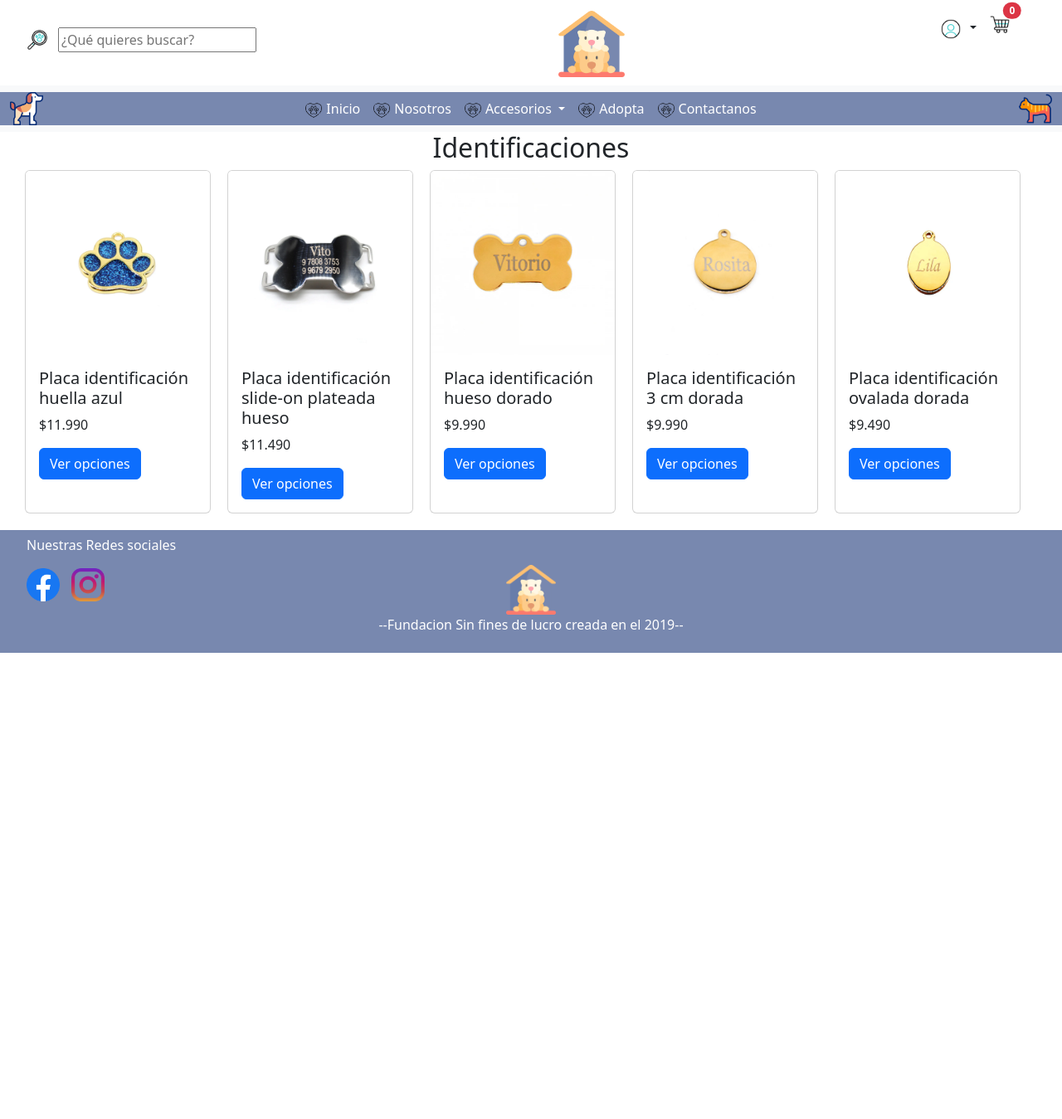
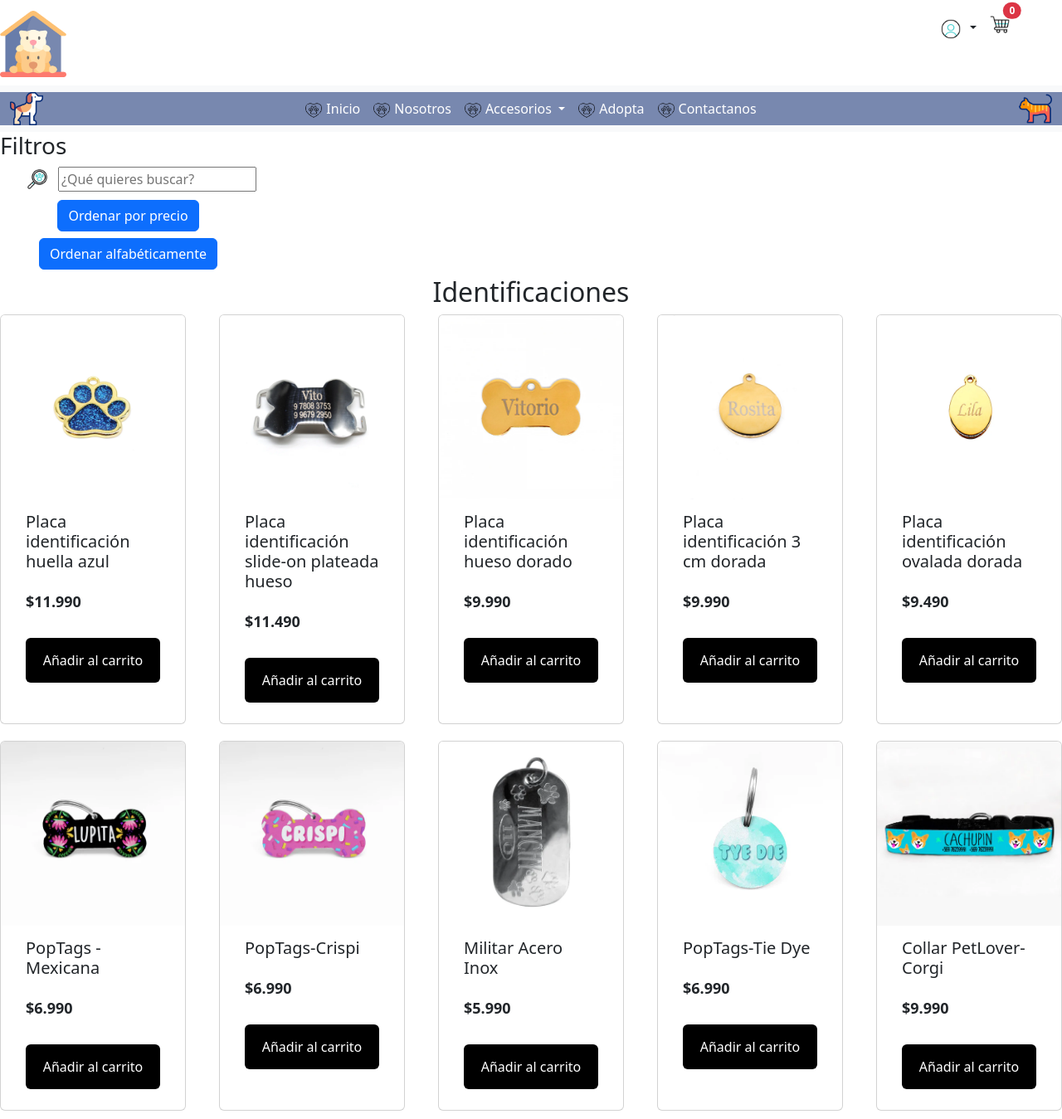
Before and after one commit to Karol3Navarro/Prueba_2_PGY3121_001D_Dayana_Alvarez_Karol_Navarro, a plain HTML site: page identificacion.html in a window 1280 px wide. Shown: the part 7-1356 px from the top of the page at 83% size. Before the commit the page ends 800 px from the top, so only its background shows below. Drawn offline with nearby package versions, Linux system fonts and the light colour scheme.

Commit message:
modificacion identificacion

```diff
--- a/identificacion.html
+++ b/identificacion.html
@@ -12,11 +12,7 @@
     <!--Barra principal-->
     <header>
         <div class="contendorBoton">
-            <!--Lupa-->
-            <div class="btnBuscar">
-                <img src="img/lupa.gif" alt="Lupa" id="lupa" width="30" height="30">
-                <input type="text" class="search-input" placeholder="¿Qué quieres buscar?">
-            </div>
+
             <!--Logo-->
             <div class="logo">
                 <center>
@@ -41,8 +37,7 @@
                                 <label for="password" class="form-label">Contraseña</label>
                                 <input type="password" class="form-control" id="password" placeholder="Ingresa tu contraseña">
                             </div>
-                            <button type="submit" class="btn btn-primary btn-secondary" onclick="login()">Iniciar sesión</button><br>
-                            <a href="registro.html"type="submit" class="btn btn-primary btn-secondary">Registrar</a>
+                            <button type="submit" class="btn btn-primary btn-secondary">Iniciar sesión</button>
                         </form>
                     </div>
                 </div>
@@ -59,6 +54,7 @@
                         </div>
                     </div>
                 </div>
+
             </div>
         </div>
 
@@ -86,7 +82,7 @@
                                 <img src="img/animales (1).png" alt="Adornos" style="height: 20px; margin-right: 5px;">Accesorios
                             </a>
                             <ul class="dropdown-menu" style="background-color:#7888AF;">
-                                <li><a class="dropdown-item" href="bandana.html" style="color: white;">Bandana</a></li>
+                                <li><a class="dropdown-item" href="Nuevo_bandana.html" style="color: white;">Bandana</a></li>
                                 <li><a class="dropdown-item" href="correa.html" style="color: white;">Correas</a></li>
                                 <li><a class="dropdown-item" href="identificacion.html" style="color: white;">Identificaciones</a></li>
                             </ul>
@@ -116,6 +112,8 @@
                 <div class="row-product hidden">
                     <div class="cart-product">
                         <div class="info-cart-product">
+                            <div class="contador">
+
                             <span class="cantidad-producto-carrito">1</span>
                             <p class="titulo-producto-carrito">Bandana Black Sheep</p>
                             <span class="precio-producto-carrito">$6.390</span>
@@ -124,7 +122,7 @@
                 </div>
                 <div class="cart-total hidden">
                     <h3>Total:</h3>
-                    <span class="total-pagar">$200</span>
+                    <span class="total-pagar"></span>
                     <div class="d-grid gap-2 col-6 mx-auto">
                         <button class="btn btn-primary" type="button" data-bs-toggle="modal" data-bs-target="#exampleModal">
                             Finalizar compra
@@ -133,6 +131,7 @@
                 </div>
             </div>
             <p class="cart-empty">El carrito está vacío</p>
+
         </div>
 
         <!-- Modal -->
@@ -154,171 +153,160 @@
             </div>
         </div>
     </header>
+    <main>
+        <div class="filtros" >
+            <h3>Filtros</h3>
+            <div class="botones">
+                       <!--Lupa-->
+            <div class="btnBuscar">
+                <button onclick="buscarProducto2()">
+                    <img src="img/lupa.gif" alt="Lupa" width="30" height="30">
+                </button>
+                <input type="text" class="search-input" placeholder="¿Qué quieres buscar?">
+            </div>
+                <button id="btnOrdenar" class="btn btn-primary mb-2" onclick="ordenarPorPrecio()">Ordenar por precio</button>
+                <button id="btnOrdenarAlfabeticamente" class="btn btn-primary mb-2" onclick="ordenarAlfabeticamente()">Ordenar alfabéticamente</button>
+            </div>
+        </div>
+        <h2 style="text-align: center;">Identificaciones</h2>
 
-    <main>
-        <h2 style="text-align: center;">Identificaciones</h2>
-        <div id="carouselExample" class="carousel slide">
-            <div class="carousel-inner">
-                <!--Carrusel 1-->
-                <div class="carousel-item active">
-                    <div class="carruselCard">
+        <div class="container-items" id="product-container">
                         <!--Card 1-->
                         <div class="card Ccard" style="width: 14rem;">
                             <img class="card-img-top" src="img/Productos/Placa Identificacion Huella Azul.webp" alt="Card image cap">
-                            <div class="card-body">
+                            <div class="info-product">
                                 <h5 class="card-title">Placa identificación huella azul</h5>
-                                <p class="card-text">$11.990</p>
-                                <a href="#" class="btn btn-primary">Ver opciones</a>
+                                <p class="price card-text">$11.990</p>
+                                <button class="btn-add-cart btn btn-primary">Añadir al carrito</button>
                             </div>
                         </div>
                         <!--Card 2-->
                         <div class="card Ccard" style="width: 14rem;">
                             <img class="card-img-top" src="img/Productos/Placa identificación slide-on plateada hueso.webp" alt="Card image cap">
-                            <div class="card-body">
+                            <div class="info-product">
                                 <h5 class="card-title">Placa identificación slide-on plateada hueso</h5>
-                                <p class="card-text">$11.490</p>
-                                <a href="#" class="btn btn-primary">Ver opciones</a>
+                                <p class="price card-text">$11.490</p>
+                                <button class="btn-add-cart btn btn-primary">Añadir al carrito</button>
                             </div>
                         </div>
                         <!--Card 3-->
                         <div class="card Ccard" style="width: 14rem;">
                             <img class="card-img-top" src="img/Productos/Placaidentificacionhuesodorado_1024x1024@2x.webp" alt="Card image cap">
-                            <div class="card-body">
+                            <div class="info-product">
                                 <h5 class="card-title">Placa identificación hueso dorado</h5>
-                                <p class="card-text">$9.990</p>
-                                <a href="#" class="btn btn-primary">Ver opciones</a>
+                                <p class="price card-text">$9.990</p>
+                                <button class="btn-add-cart btn btn-primary">Añadir al carrito</button>
                             </div>
                         </div>
                         <!--Card 4-->
                         <div class="card Ccard" style="width: 14rem;">
                             <img class="card-img-top" src="img/Productos/Chapita-dorada-3cms-1_1024x1024@2x.webp" alt="Card image cap">
-                            <div class="card-body">
+                            <div class="info-product">
                                 <h5 class="card-title">Placa identificación 3 cm dorada</h5>
-                                <p class="card-text">$9.990</p>
-                                <a href="#" class="btn btn-primary">Ver opciones</a>
+                                <p class="price card-text">$9.990</p>
+                                <button class="btn-add-cart btn btn-primary">Añadir al carrito</button>
                             </div>
                         </div>
                         <!--Card 5-->
                         <div class="card Ccard" style="width: 14rem;">
                             <img class="card-img-top" src="img/Productos/placaovaladadorada.webp" alt="Card image cap">
-                            <div class="card-body">
+                            <div class="info-product">
                                 <h5 class="card-title">Placa identificación ovalada dorada</h5>
-                                <p class="card-text">$9.490</p>
-                                <a href="#" class="btn btn-primary">Ver opciones</a>
+                                <p class="price card-text">$9.490</p>
+                                <button class="btn-add-cart btn btn-primary">Añadir al carrito</button>
                             </div>
                         </div>
-                    </div>
-                </div>
-                <!--Carrusel 2-->
-                <div class="carousel-item">
-                    <div class="carruselCard">
                         <!--Card 1-->
                         <div class="card Ccard" style="width: 14rem;">
                             <img class="card-img-top" src="img/Productos/MEXICANA_LUPITA_HUESO.webp" alt="Card image cap">
-                            <div class="card-body">
+                            <div class="info-product">
                                 <h5 class="card-title">PopTags - Mexicana</h5>
-                                <p class="card-text">$6.990</p>
-                                <a href="#" class="btn btn-primary">Ver opciones</a>
+                                <p class="price card-text">$6.990</p>
+                                <button class="btn-add-cart btn btn-primary">Añadir al carrito</button>
                             </div>
                         </div>
                         <!--Card 2-->
                         <div class="card Ccard" style="width: 14rem;">
                             <img class="card-img-top" src="img/Productos/CRISPI_ROSADO_HUESO.webp" alt="Card image cap">
-                            <div class="card-body">
+                            <div class="info-product">
                                 <h5 class="card-title">PopTags-Crispi</h5>
-                                <p class="card-text">$6.990</p>
-                                <a href="#" class="btn btn-primary">Ver opciones</a>
+                                <p class="price card-text">$6.990</p>
+                                <button class="btn-add-cart btn btn-primary">Añadir al carrito</button>
                             </div>
                         </div>
                         <!--Card 3-->
                         <div class="card Ccard" style="width: 14rem;">
                             <img class="card-img-top" src="img/Productos/Acero.webp" alt="Card image cap">
-                            <div class="card-body">
+                            <div class="info-product">
                                 <h5 class="card-title">Militar Acero Inox</h5>
-                                <p class="card-text">$5.990</p>
-                                <a href="#" class="btn btn-primary">Ver opciones</a>
+                                <p class="price card-text">$5.990</p>
+                                <button class="btn-add-cart btn btn-primary">Añadir al carrito</button>
                             </div>
                         </div>
                         <!--Card 4-->
                         <div class="card Ccard" style="width: 14rem;">
                             <img class="card-img-top" src="img/Productos/PopTags - Tie Dye.webp" alt="Card image cap">
-                            <div class="card-body">
+                            <div class="info-product">
                                 <h5 class="card-title">PopTags-Tie Dye</h5>
-                                <p class="card-text">$6.990</p>
-                                <a href="#" class="btn btn-primary">Ver opciones</a>
+                                <p class="price card-text">$6.990</p>
+                                <button class="btn-add-cart btn btn-primary">Añadir al carrito</button>
                             </div>
                         </div>
                         <!--Card 5-->
                         <div class="card Ccard" style="width: 14rem;">
                             <img class="card-img-top" src="img/Productos/Collar PetLover - Corgi.webp" alt="Card image cap">
-                            <div class="card-body">
+                            <div class="info-product">
                                 <h5 class="card-title">Collar PetLover-Corgi</h5>
-                                <p class="card-text">$9.990</p>
-                                <a href="#" class="btn btn-primary">Ver opciones</a>
+                                <p class="price card-textt">$9.990</p>
+                                <button class="btn-add-cart btn btn-primary">Añadir al carrito</button>
                             </div>
                         </div>
-                    </div>
-                </div>
-                <!--Carrusel 3-->
-                <div class="carousel-item">
-                    <div class="carruselCard">
                         <!--Card 1-->
                         <div class="card Ccard" style="width: 14rem;">
                             <img class="card-img-top" src="img/Productos/MedallaPastorAleman.webp" alt="Card image cap">
-                            <div class="card-body">
+                            <div class="info-product">
                                 <h5 class="card-title">Medalla de identificación-Pastor Alemán</h5>
-                                <p class="card-text">$9.990</p>
-                                <a href="#" class="btn btn-primary">Ver opciones</a>
+                                <p class="price card-text">$9.990</p>
+                                <button class="btn-add-cart btn btn-primary">Añadir al carrito</button>
                             </div>
                         </div>
                         <!--Card 2-->
                         <div class="card Ccard" style="width: 14rem;">
                             <img class="card-img-top" src="img/Productos/PopTags-Starpaws.webp" alt="Card image cap">
-                            <div class="card-body">
+                            <div class="info-product">
                                 <h5 class="card-title">PopTags-Starpaws</h5>
                                 <p class="card-text">$6.990</p>
-                                <a href="#" class="btn btn-primary">Ver opciones</a>
+                                <button class="btn-add-cart btn btn-primary">Añadir al carrito</button>
                             </div>
                         </div>
                         <!--Card 3-->
                         <div class="card Ccard" style="width: 14rem;">
                             <img class="card-img-top" src="img/Productos/Placa Clásica Círculo Huella Negra.jpeg" alt="Card image cap">
-                            <div class="card-body">
+                            <div class="info-product">
                                 <h5 class="card-title">Placa Clásica Círculo Huella Negra</h5>
-                                <p class="card-text">$6.990</p>
-                                <a href="#" class="btn btn-primary">Ver opciones</a>
+                                <p class="price card-text">$6.990</p>
+                                <button class="btn-add-cart btn btn-primary">Añadir al carrito</button>
                             </div>
                         </div>
                         <!--Card 4-->
                         <div class="card Ccard" style="width: 14rem;">
                             <img class="card-img-top" src="img/Productos/burger_placa.jpg" alt="Card image cap">
-                            <div class="card-body">
+                            <div class="info-product">
                                 <h5 class="card-title">Placa Comida Burger</h5>
-                                <p class="card-text">$6.990</p>
-                                <a href="#" class="btn btn-primary">Ver opciones</a>
+                                <p class="price card-text">$6.990</p>
+                                <button class="btn-add-cart btn btn-primary">Añadir al carrito</button>
                             </div>
                         </div>
                         <!--Card 5-->
                         <div class="card Ccard" style="width: 14rem;">
                             <img class="card-img-top" src="img/Productos/Placa Charms Flor Margarita.jpeg" alt="Card image cap">
-                            <div class="card-body">
+                            <div class="info-product">
                                 <h5 class="card-title">Placa Charms Flor Margarita</h5>
-                                <p class="card-text">$6.990</p>
-                                <a href="#" class="btn btn-primary">Ver opciones</a>
+                                <p class="price card-text">$6.990</p>
+                                <button class="btn-add-cart btn btn-primary">Añadir al carrito</button>
                             </div>
                         </div>
-                    </div>
-                </div>
             </div>
-            <button class="carousel-control-prev" type="button" data-bs-target="#carouselExample" data-bs-slide="prev">
-            <span class="carousel-control-prev-icon" aria-hidden="true"></span>
-            <span class="visually-hidden">Previous</span>
-            </button>
-            <button class="carousel-control-next" type="button" data-bs-target="#carouselExample" data-bs-slide="next">
-            <span class="carousel-control-next-icon" aria-hidden="true"></span>
-            <span class="visually-hidden">Next</span>
-            </button>
-        </div>
     </main>
     <!--Footer-->
     <footer>
```
